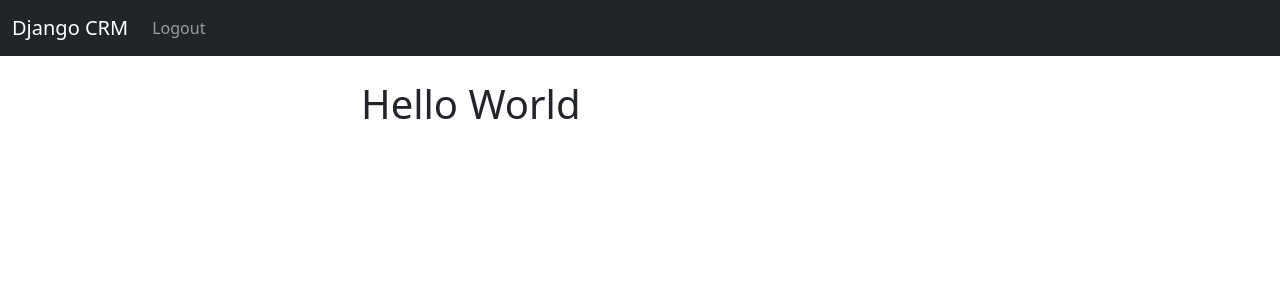
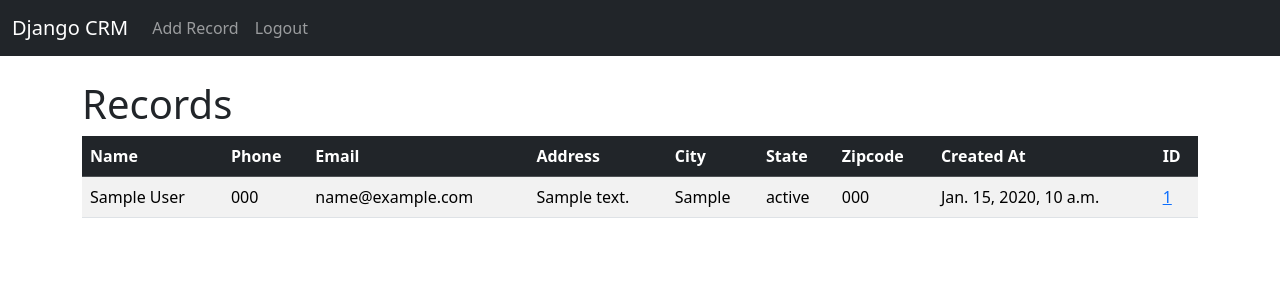
Before and after one commit to AshBorn14/Django-Crm, a Django app: page / in a window 1280 px wide. Shown: the top 300 px of the page. Run offline with Django 4.2, Linux system fonts and the light colour scheme; a user stored in the database is signed in; tables that the repository leaves empty hold one stand-in row (values such as "Sample post").

Commit message:
'addRecord'

```diff
--- a/dcrm/crmwebsite/admin.py
+++ b/dcrm/crmwebsite/admin.py
@@ -1,3 +1,5 @@
 from django.contrib import admin
+from .models import Record
 
+admin.site.register(Record)
 # Register your models here.
--- a/dcrm/crmwebsite/models.py
+++ b/dcrm/crmwebsite/models.py
@@ -1,3 +1,15 @@
 from django.db import models
 
-# Create your models here.
+class Record(models.Model):
+    created_at = models.DateTimeField(auto_now_add=True)
+    first_name = models.CharField(max_length=50)
+    last_name = models.CharField(max_length=50)
+    email = models.CharField(max_length=100)
+    phone = models.CharField(max_length=15)
+    address = models.CharField(max_length=150)
+    city = models.CharField(max_length=50)
+    state = models.CharField(max_length=50)
+    zipcode = models.CharField(max_length=50)
+
+    def __str__(self):
+        return (f"{self.first_name} {self.last_name}")
--- a/dcrm/crmwebsite/templates/index.html
+++ b/dcrm/crmwebsite/templates/index.html
@@ -1,10 +1,43 @@
 {% extends 'base.html' %}
 
 {% block content %}
-<div class='col-md-6 offset-md-3'>
     {% if user.is_authenticated %}
-        <h1>Hello World</h1>
+        <h1>Records</h1>
+        <table class="table table-striped table-hover">
+            <thead class="table-dark">
+              <tr>
+                <th scope="col">Name</th>
+                <th scope="col">Phone</th>
+                <th scope="col">Email</th>
+                <th scope="col">Address</th>
+                <th scope="col">City</th>
+                <th scope="col">State</th>
+                <th scope="col">Zipcode</th>
+                <th scope="col">Created At</th>
+                <th scope="col">ID</th>
+              </tr>
+            </thead>
+            <tbody>
+                {% if records%}
+                    {% for record in records %}
+                    <tr>
+                        <td>{{record}}</td>
+                        <td>{{record.phone}}</td>
+                        <td>{{record.email}}</td>
+                        <td>{{record.address}}</td>
+                        <td>{{record.city}}</td>
+                        <td>{{record.state}}</td>
+                        <td>{{record.zipcode}}</td>
+                        <td>{{record.created_at}}</td>
+                        <td><a href="{% url 'record' record.id %}">{{record.id}}</a></td>
+                    </tr>
+                    {% endfor %}
+                {% endif %}
+            </tbody>
+        </table>
+
     {% else %}
+    <div class='col-md-6 offset-md-3'>
         <h1>Login</h1>
         <br/>
         <form method="POST" action="{% url 'home' %}">
@@ -15,8 +48,8 @@
                 <div class="mb-3">
                 <input type="password" class="form-control" name="password" placeholder="Password" required>
                 </div><br/>
-                <button type="submit" class="btn btn-secondary">Login</button>
+                <button type="submit" class="btn btn-success">Login</button>
         </form>
+    </div>
     {% endif %}
-</div>
 {% endblock %}
--- a/dcrm/crmwebsite/templates/navbar.html
+++ b/dcrm/crmwebsite/templates/navbar.html
@@ -7,6 +7,9 @@
       <div class="collapse navbar-collapse" id="navbarSupportedContent">
         <ul class="navbar-nav me-auto mb-2 mb-lg-0">
             {% if user.is_authenticated %}
+                <li class="nav-item">
+                    <a class="nav-link" href="{% url 'add_record' %}">Add Record</a>
+                </li>
                 <li class="nav-item">
                     <a class="nav-link" href="{% url 'logout' %}">Logout</a>
                 </li>
--- a/dcrm/crmwebsite/urls.py
+++ b/dcrm/crmwebsite/urls.py
@@ -5,6 +5,9 @@ urlpatterns = [
     path('',views.home,name='home'),
     #path('login/',views.login_user,name='login'),
     path('logout/',views.logout_user,name='logout'),
-    path('register/',views.register_user,name='register')
+    path('register/',views.register_user,name='register'),
+    path('record/<int:pk>',views.customer_record,name='record'),
+    path('delete_record/<int:pk>',views.delete_record,name='delete_record'),
+    path('add_record',views.add_record,name='add_record')
 
 ]
--- a/dcrm/crmwebsite/views.py
+++ b/dcrm/crmwebsite/views.py
@@ -2,8 +2,14 @@ from django.shortcuts import render,redirect
 from django.http import HttpResponse
 from django.contrib.auth import authenticate,login,logout
 from django.contrib import messages
+from .forms import SignUpForm,AddRecordForm
+from .models import Record
+
 
 def home(request):
+    records = Record.objects.all()
+
+
     #check to see if user is loggging in
     if request.method == "POST":
         us = request.POST['username']
@@ -18,7 +24,7 @@ def home(request):
             messages.success(request,"Cannot log in try again")
             return redirect('home')
     else:
-        return render(request,'index.html')
+        return render(request,'index.html',{'records':records})
 
 def logout_user(request):
     logout(request)
@@ -26,4 +32,53 @@ def logout_user(request):
     return redirect('home')
 
 def register_user(request):
-    return render(request,'register.html',{})
+    if request.method == 'POST':
+        form  = SignUpForm(request.POST)
+        if form.is_valid():
+            form.save()
+            # authenticate and login
+            username = form.cleaned_data['username']
+            password = form.cleaned_data['password1']
+            user = authenticate(username=username,password=password)
+            login(request,user)
+            messages.success(request,"You have successfully been registered")
+            return redirect('home')
+    else:
+        form = SignUpForm()
+        return render(request,'register.html',{'form':form})
+    return render(request,'register.html',{'form':form})
+
+
+def customer_record(request,pk):
+    if request.user.is_authenticated:
+        #look up records
+        customer_record = Record.objects.get(id=pk)
+        return render(request,'record.html',{'customer_record':customer_record})
+    else:
+        messages.success(request,"You must be logged in to see records")
+        return redirect('home')
+
+
+def delete_record(request,pk):
+    if request.user.is_authenticated:
+        delete_user = Record.objects.get(id=pk)
+        delete_user.delete()
+        messages.success(request,"Record has been Successfully deleted")
+        return redirect('home')
+    else:
+        messages.success(request,"You must log in to delete a record")
+        return redirect('home')
+
+
+def add_record(request):
+    form = AddRecordForm(request.POST or None)
+    if request.user.is_authenticated:
+        if request.method == "POST":
+            if form.is_valid():
+                add_record = form.save()
+                messages.success(request,"Record has been added Successfully")
+                return redirect('home')
+        return render(request,'add_record.html',{'form':form})
+    else:
+        messages.success(request,"You must be logged in to add Record")
+        return redirect('home')
```
Also changed, not shown: dcrm/crmwebsite/forms.py (+38 -1 lines), dcrm/crmwebsite/templates/add_record.html (added, +13 -0 lines), dcrm/crmwebsite/templates/record.html (added, +25 -0 lines), dcrm/crmwebsite/templates/register.html (+20 -2 lines), dcrm/crmwebsite/migrations/0001_initial.py (added).
